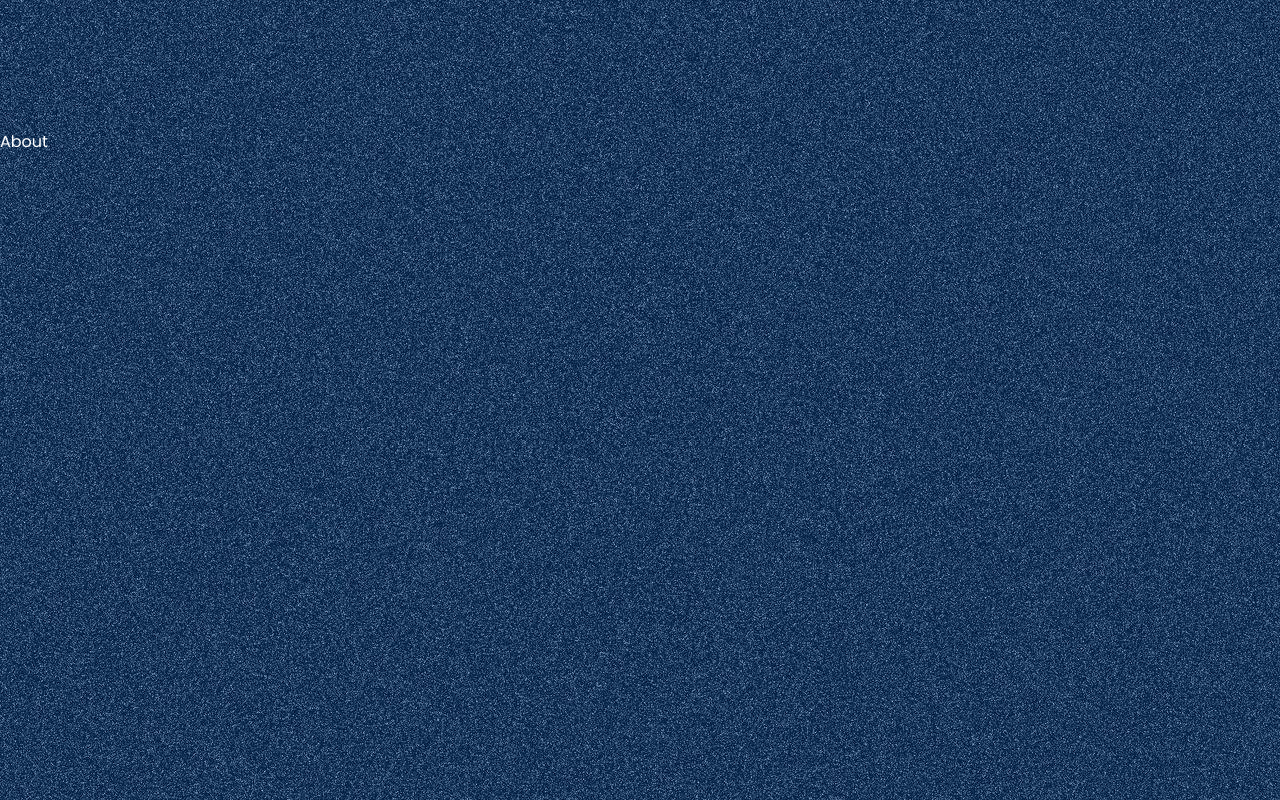
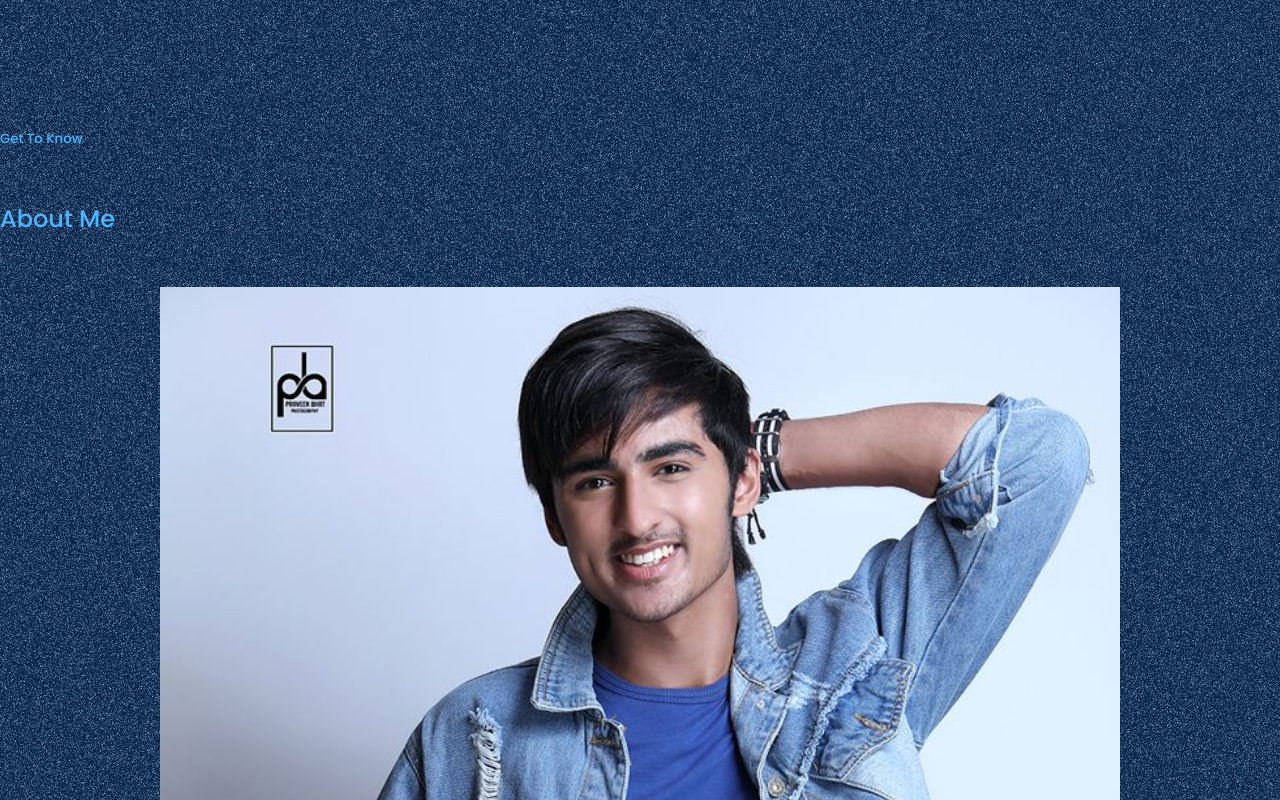
Before and after one commit to Solumba/my-portofolio, a React (Create React App) app: page / in a window 1280 px wide. Shown: the part 800-1600 px from the top of the page. Built offline with nearby package versions, Linux system fonts and the light colour scheme.

Commit message:
handling the 'about' section and adding more react icons

```diff
--- a/src/components/IconExports.js
+++ b/src/components/IconExports.js
@@ -3,3 +3,7 @@ export {AiOutlineUser} from 'react-icons/ai';
 export {BiBook} from 'react-icons/bi';
 export {MdHomeRepairService} from 'react-icons/md';
 export {BsMessenger} from 'react-icons/bs';
+export {BsFillAwardFill} from 'react-icons/bs';
+export {RiUserSmileLine} from 'react-icons/ri';
+export {BsFolderPlus} from 'react-icons/bs';
+export {AiOutlineMessage} from 'react-icons/ai';
--- a/src/components/about/About.jsx
+++ b/src/components/about/About.jsx
@@ -1,8 +1,51 @@
-import React from 'react'
-import './about.css'
+import React from 'react';
+import './about.css';
+import ME from '../../assets/me.jpg';
+import {BsFillAwardFill, RiUserSmileLine, BsFolderPlus, BsMessenger, AiOutlineMessage} from '../../components/IconExports';
 const About = () => {
   return (
-    <section id='about'>About</section>
+    <section id='about'>
+      <h5>Get To Know</h5>
+      <h2>About Me</h2>
+
+      <div className="container about__container">
+        <div className="about__me">
+          <div className="about__me-image">
+            <img src={ME} alt="about image" />
+          </div>
+        </div>
+
+        <div className="about__content">
+          <div className="about__cards">
+            <article className='about__card'>
+              <BsFillAwardFill className="about__icon"/>
+              <h5>Experience</h5>
+              <small>3+ years freelancing</small>
+            </article>
+
+            <article className='about__card'>
+              <RiUserSmileLine className="about__icon"/>
+              <h5>Clients</h5>
+              <small>20+ Local</small>
+            </article>
+
+            <article className='about__card'>
+              <BsFolderPlus className="about__icon"/>
+              <h5>Experience</h5>
+              <small>40+ completed projects</small>
+            </article>
+            <p>
+              Lorem, ipsum dolor sit amet consectetur adipisicing elit. Suscipit dolorum laboriosam expedita. Non iusto quam corrupti unde facilis vero neque iste nihil, dolor provident, cupiditate illo facere cumque quasi est.
+            </p>
+
+            <a href="#contact" className="btn btn-primary">
+              Let's Talk <AiOutlineMessage />
+            </a>
+
+          </div>
+        </div>
+      </div>
+    </section>
   )
 }
 
```
